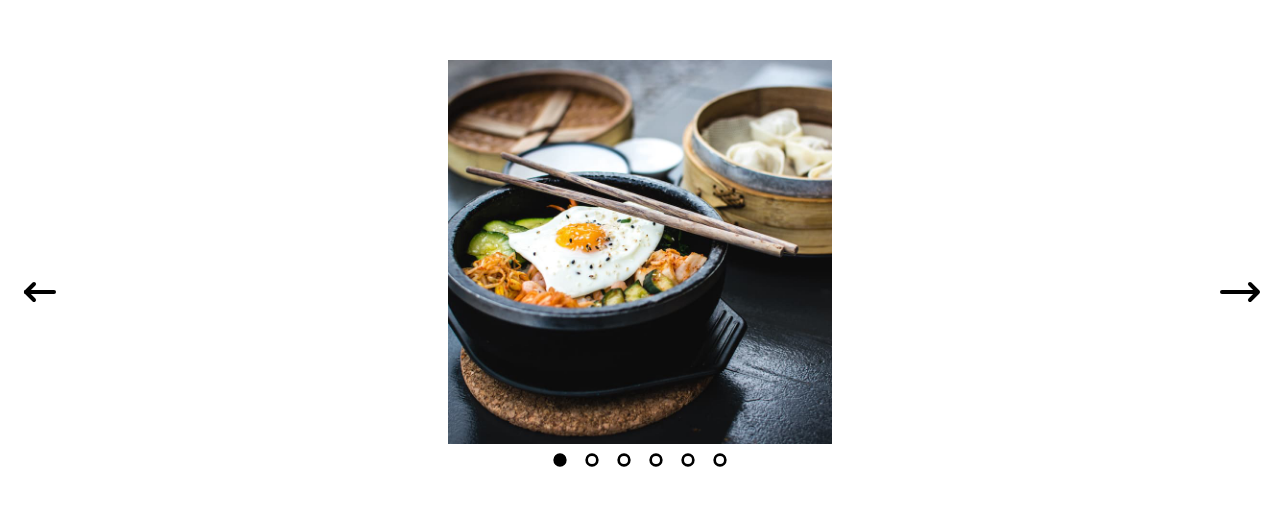
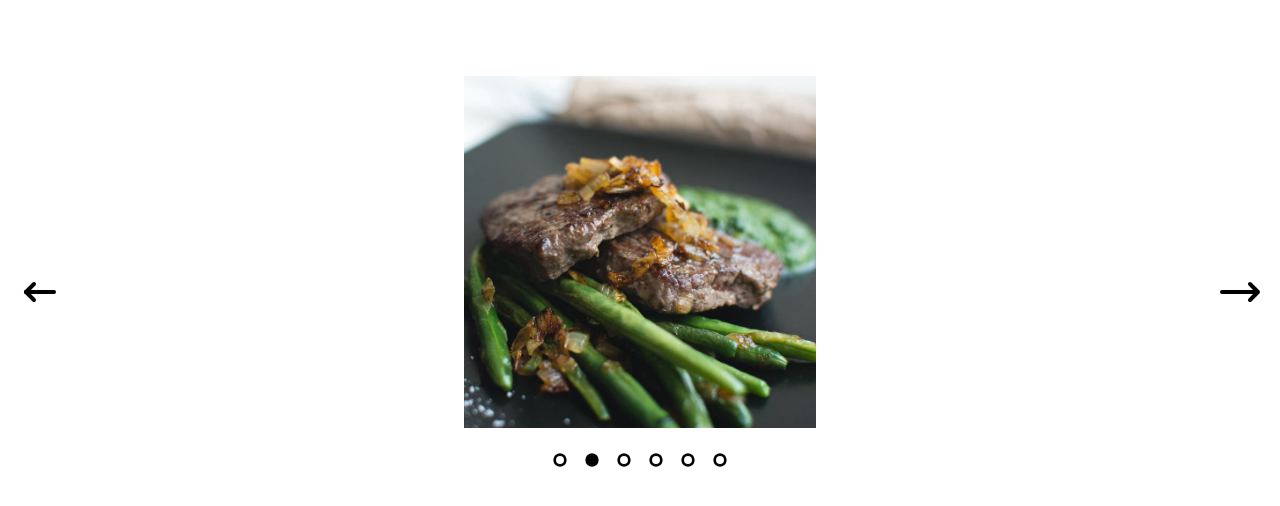
Before and after one commit to karemahamdy/caruosel, a React (Vite) app: page / in a window 1280 px wide. Shown: the part 132-638 px from the top of the page. Built offline with nearby package versions, Linux system fonts and the light colour scheme.

Commit message:
feat: add hover and swip function

```diff
--- a/src/components/Carousel..jsx
+++ b/src/components/Carousel..jsx
@@ -1,11 +1,11 @@
-import { useState } from "react"
+import { useState, useEffect} from "react"
 import { dataImg } from "../data/data"
 import CarouselArrows from "./caruoselArrow"
 import {Indicator} from "./Indicator"
 
 function Carousel() {
   const [imgSlider, setImgSlider] = useState(0)
-
+  const [hoverImg, setHoverImg] = useState(false);
 
   function NextImage() {
     setImgSlider((prev) => (prev === dataImg.length - 1 ? 0 : prev + 1))
@@ -15,15 +15,27 @@ function Carousel() {
     setImgSlider((prev) => (prev === 0 ? dataImg.length - 1 : prev - 1))
   }
 
+  useEffect(() => {
+    let intervalId;
+    if (!hoverImg) {
+      intervalId = setInterval(NextImage, 1000);
+    }
+    return () => {
+      clearInterval(intervalId);
+    };
+  }, [hoverImg]);
+
   return (
     <>
-      <div className="carousel overflow-hidden h-96 w-96 relative p-" aria-hidden>
+
+      <div className="carousel overflow-hidden h-96 w-96 relative p-4"
+        onMouseEnter={() => setHoverImg(true)}
+        onMouseLeave={() => setHoverImg(false)}>
         <img src={dataImg[imgSlider].src} alt={dataImg.alt} key={dataImg[imgSlider].src} className="animate-fadeIn w-[100%] h-[100%] object-cover" />
       </div>
 
-    <CarouselArrows onNextSlider={NextImage} onPreviousSlider={PreviousImage}  aria-hidden/>
-
-  <Indicator  imgSlider={imgSlider}  onClick={(index) => setImgSlider(index)}  aria-hidden/>
+    <CarouselArrows onNextSlider={NextImage} onPreviousSlider={PreviousImage}  aria-hidden="false"/>
+    <Indicator  imgSlider={imgSlider}  onClick={(index) => setImgSlider(index)}  aria-hidden="false"/>
 
 
     </>
```
